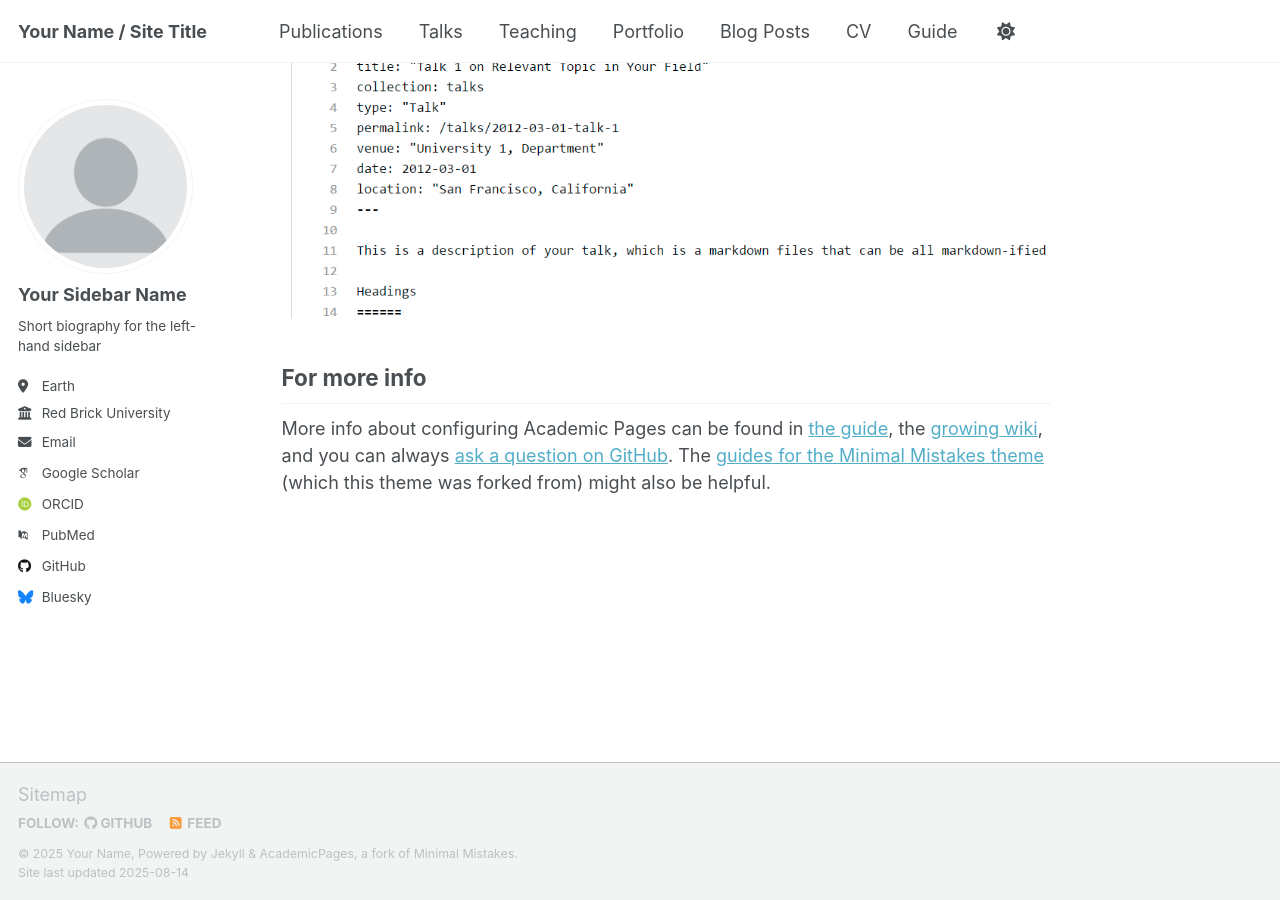
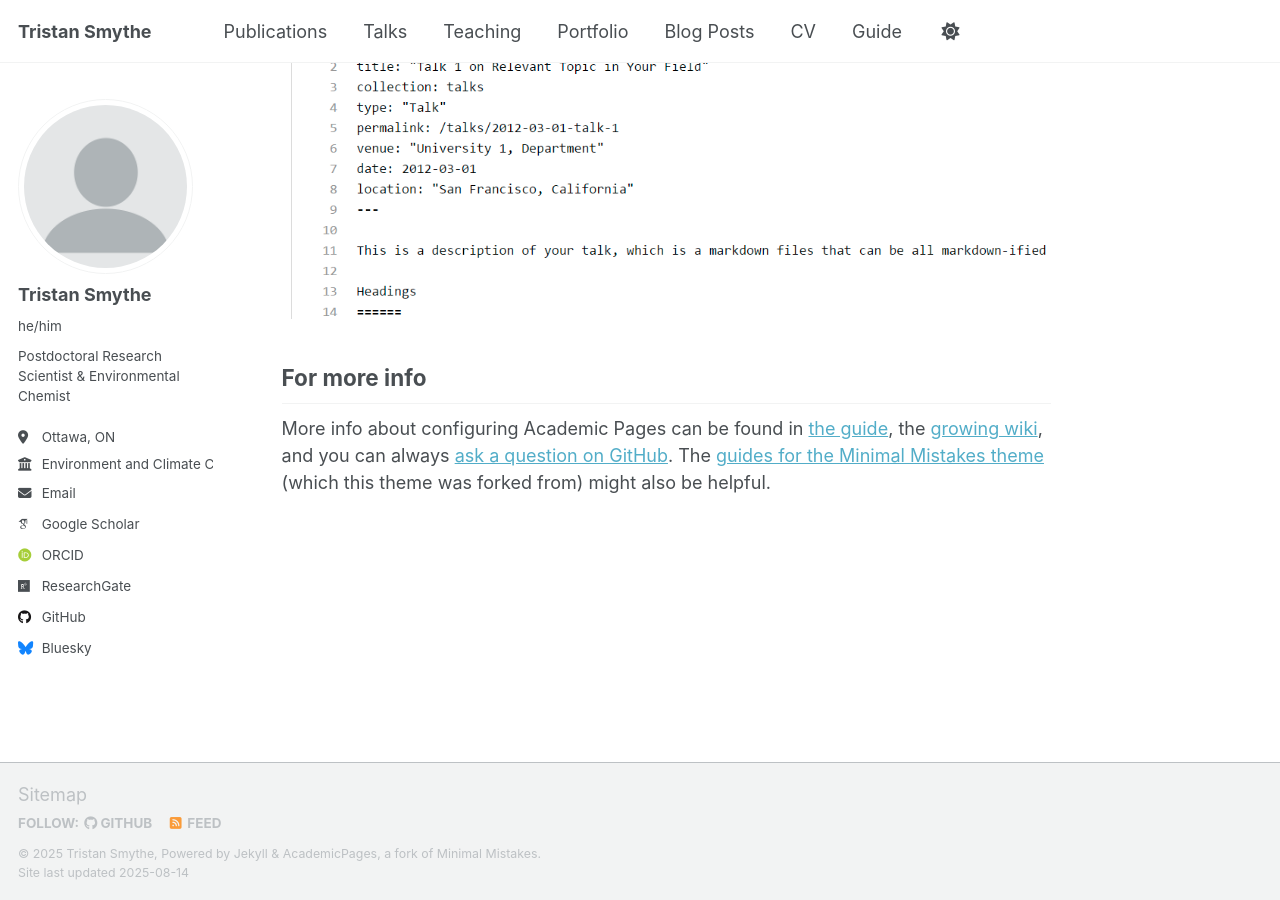
Before and after one commit to tristansmythe/tristansmythe.github.io, a Jekyll site: the page built from _pages/about.md, in a window 1280 px wide and 900 px high, scrolled down 2880 px. Built offline with Jekyll 4.4.1, drawn with Linux system fonts in a browser that asks for light colours; some web fonts are replaced; a script that is not in the unit is left out.

Commit message:
Update _config.yml

```diff
--- a/_config.yml
+++ b/_config.yml
@@ -9,11 +9,11 @@
 # Basic Site Settings
 locale                   : "en-US"
 site_theme               : "default" # Currently available options are "default", "air"
-title                    : "Your Name / Site Title"
+title                    : "Tristan Smythe"
 title_separator          : "-"
-name                     : &name "Your Name"
+name                     : &name "Tristan Smythe"
 description              : &description "personal description"
-url                      : https://academicpages.github.io # the base hostname & protocol for your site e.g. "https://[your GitHub username].github.io" or if you already have some other page hosted on Github then use "https://[your GitHub username].github.io/[Your Repo Name]"
+url                      : https://tristansmythe.github.io # the base hostname & protocol for your site e.g. "https://[your GitHub username].github.io" or if you already have some other page hosted on Github then use "https://[your GitHub username].github.io/[Your Repo Name]"
 baseurl                  : "" # the subpath of your site, e.g. "/blog"
 repository               : "academicpages/academicpages.github.io"
 
@@ -23,37 +23,37 @@ repository               : "academicpages/academicpages.github.io"
 author:
   # Biographic information
   avatar           : "profile.png"
-  name             : "Your Sidebar Name"
-  pronouns         : # example: "she/her"
-  bio              : "Short biography for the left-hand sidebar"
-  location         : "Earth"
-  employer         : "Red Brick University"
+  name             : "Tristan Smythe"
+  pronouns         : "he/him" # example: "she/her"
+  bio              : "Postdoctoral Research Scientist & Environmental Chemist"
+  location         : "Ottawa, ON"
+  employer         : "Environment and Climate Change Canada"
   uri              : # URL
-  email            : "none@example.org"
+  email            : "tristan.smythe@ec.gc.ca"
 
   # Academic websites
   academia         : # URL
   arxiv            : # URL - Update with the correct link to your profile
-  googlescholar    : "https://scholar.google.com/citations?user=PS_CX0AAAAAJ"
+  googlescholar    : "https://scholar.google.com/citations?user=FcQ8-vsAAAAJ&hl=en&oi=ao"
   inspire-hep      : # URL
   impactstory      : # URL
-  orcid            : "http://orcid.org/yourorcidurl"
+  orcid            : "http://orcid.org/0000-0003-0805-7952"
   semantic         : # URL
-  pubmed           : "https://www.ncbi.nlm.nih.gov/pubmed/?term=john+snow"
-  researchgate     : # URL
+  pubmed           : # URL
+  researchgate     : "https://www.researchgate.net/profile/Tristan-Smythe"
   scopus           : # URL
 
   # Repositories and software development
   bitbucket        : # Username - Update with your username on the site
   codepen          : # Username
   dribbble         : # Username
-  github           : "academicpages"
+  github           : "tristansmythe"
   kaggle           : # Username
   stackoverflow    : # User number or user number and name (i.e., use "1" or "1/jeff-atwood")
 
   # Social media
   artstation       : # Username
-  bluesky          : "bsky.app" # Replace this with you Bluesky username
+  bluesky          : "tristansmythe" # Replace this with you Bluesky username
   facebook         : # Username
   flickr           : # Username
   foursquare       : # Username
```
